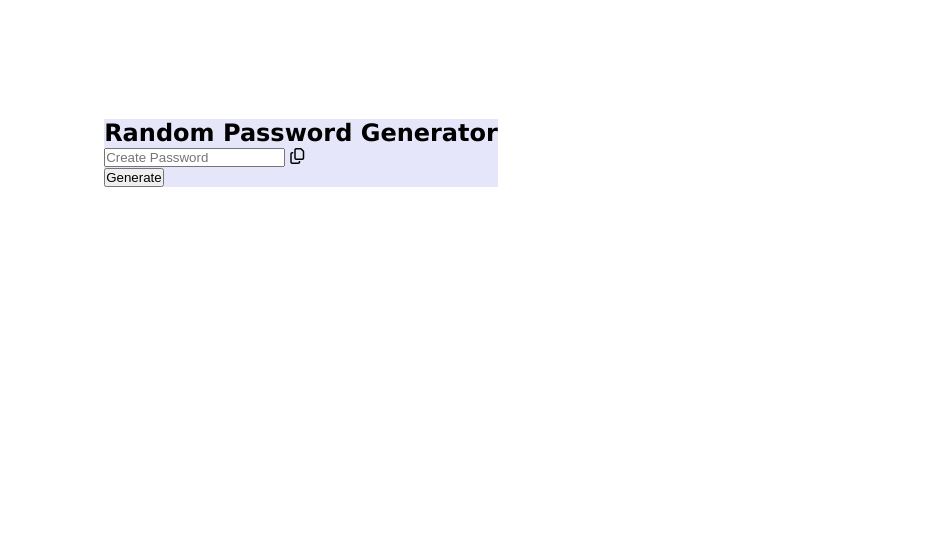
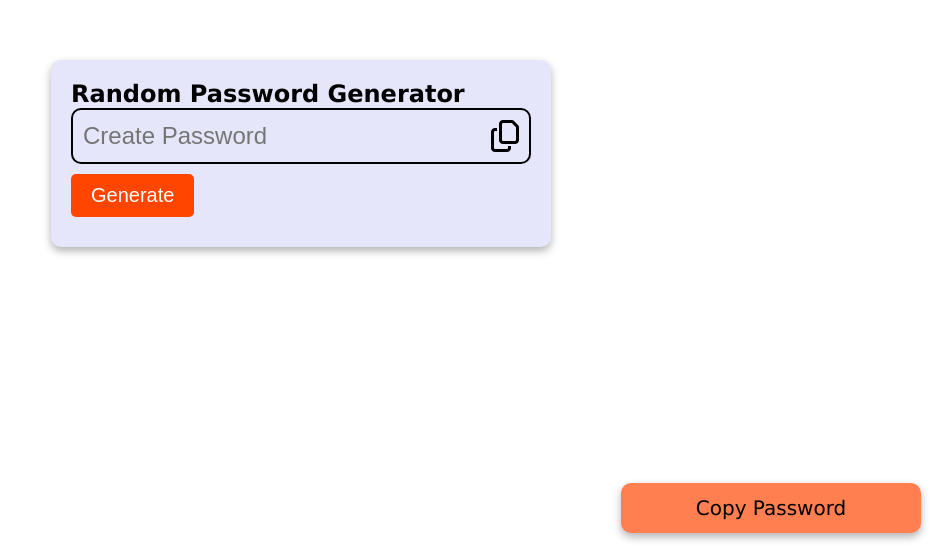
Before and after one commit to DanonymousCoder/Password-Generator, a plain HTML site: page index.html in a window 1280 px wide. Shown: the part 247-800 px from the top of the page, without its empty margins (339-1280 px from the left). Drawn offline with Linux system fonts and the light colour scheme.

Commit message:
Updated index.html and style.css: modified font size and icon size, added styles for input container, button, and alert container, and updated alert container class.

```diff
--- a/index.html
+++ b/index.html
@@ -33,7 +33,7 @@
 
             <input type="text" id="input" class="input" placeholder="Create Password" readonly>
 
-            <i class="far fa-copy"></i>
+            <i class="far fa-copy fa-2x"></i>
 
         </div>
 
@@ -41,8 +41,8 @@
 
     </div>
 
-    <div class="alert-container">
-
+    <div class="alert-cont active">
+        Copy Password
 
 
     </div>
--- a/style.css
+++ b/style.css
@@ -14,5 +14,72 @@ body {
 
 .pswrd-cont {
     background-color: #E6E6FA;
+    width: 500px;
+    padding: 20px;
+    border-radius: 10px;
+    box-shadow: 0 4px 8px rgba(0, 0, 0, .3);
+    margin: 10px;
+}
 
+.input-cont {
+    border: 2px solid black;
+    padding: 10px;
+    border-radius: 10px;
+    display: flex;
+    justify-content: space-between;
+    align-items: center;
 }
+
+#input {
+    border: none;
+    background-color: transparent;
+    outline: none;
+    font-size: 24px;
+    letter-spacing: 4px;
+}
+
+#input::placeholder {
+    letter-spacing: 0px;
+}
+
+.fa-copy {
+    cursor: pointer;
+}
+
+.fa-copy:hover {
+    opacity: 0.7;
+}
+
+.btn {
+    background-color: #FF4500;
+    color: white;
+    border: none;
+    padding: 10px 20px;
+    border-radius: 5px;
+    margin: 10px 0;
+    font-size: 20px;
+}
+
+.btn:hover {
+    background-color: #E63E00;
+    transform: translateY(-2px);
+}
+
+.btn:active {
+    transform: scale(0.95);
+}
+
+.alert-cont {
+    position: fixed;
+    width: 300px;
+    height: 50px;
+    background-color: #FF7F50;
+    right: 20px;
+    bottom: 20px;
+    border-radius: 10px;
+    box-shadow: 0 4px 8px rgba(0, 0, 0, 0.3);
+    display: flex;
+    justify-content: center;
+    align-items: center;
+    font-size: 20px;
+}
```
